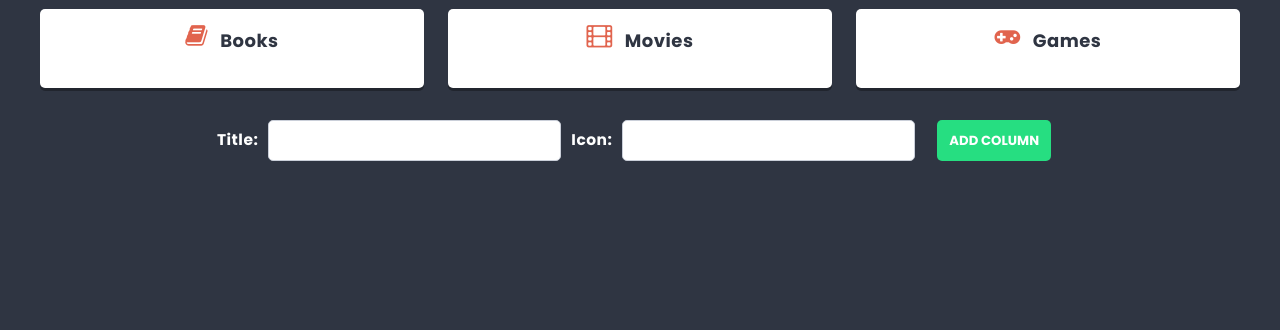
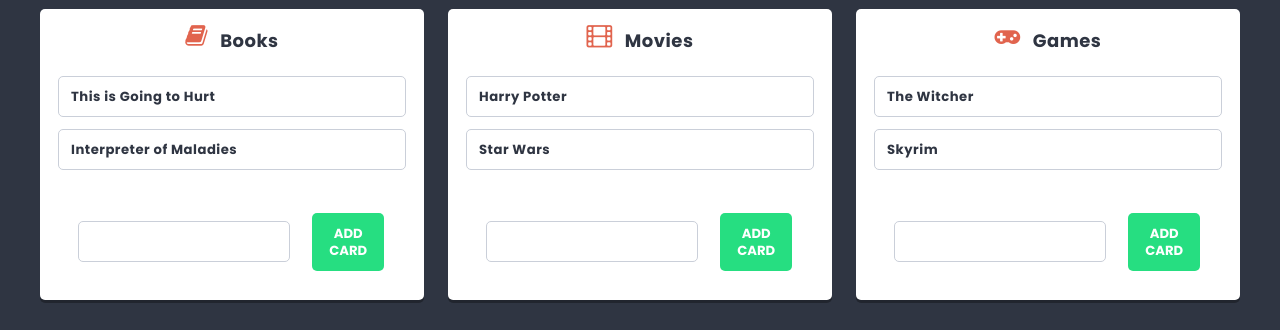
Before and after one commit to Wojczi96/react, a React (Create React App) app: page / in a window 1280 px wide. Shown: the part 560-890 px from the top of the page. Before the commit the page ends 800 px from the top, so only its background shows below. Built offline with nearby package versions, Linux system fonts and the light colour scheme.

Commit message:
Creat new components and finish it

```diff
--- /dev/null
+++ b/src/components/Card/Card.js
@@ -0,0 +1,9 @@
+import styles from './Card.module.scss';
+
+const Card = props => {
+    return (
+        <li className={styles.card}>{props.title}</li>
+    )
+}
+
+export default Card;
--- /dev/null
+++ b/src/components/Card/Card.module.scss
@@ -0,0 +1,13 @@
+@import '../../styles/settings.scss';
+
+.card {
+    position: relative;
+    background: $color-light;
+    border: 1px solid lighten($color-dark, 60%);
+    padding: $base-size;
+    margin: 0 0 $base-size 0;
+    border-radius: $radius;
+    display: flex;
+    justify-content: space-between;
+    font-weight: bold;
+}
--- /dev/null
+++ b/src/components/CardForm/CardForm.js
@@ -0,0 +1,22 @@
+import { useState } from "react";
+import TextInput from "../TextInput/TextInput";
+import styles from './CardForm.module.scss'
+import Button from "../Button/Button";
+
+
+const CardForm = props => {
+    const [title, setTitle] = useState('');
+    const handleSubmit = e => {
+        e.preventDefault();
+        props.action({ title: title }, props.columnId);
+        setTitle('');
+    }
+    return (
+        <form onSubmit={handleSubmit} className={styles.cardForm}>
+            <TextInput value={title} onChange={e => setTitle(e.target.value)} />
+            <Button>Add card</Button>
+        </form>
+    )
+}
+
+export default CardForm;
--- /dev/null
+++ b/src/components/CardForm/CardForm.module.scss
@@ -0,0 +1,8 @@
+@import '../../styles/settings.scss';
+
+.cardForm {
+    display: flex;
+    justify-content: center;
+    align-items: center;
+    padding: 10px;
+}
--- a/src/components/Column/Column.js
+++ b/src/components/Column/Column.js
@@ -1,8 +1,15 @@
 import styles from './Column.module.scss';
+import Card from '../Card/Card';
+import CardForm from '../CardForm/CardForm';
 
 const Column = props => {
+
     return (<article className={styles.column}>
         <h2 className={styles.title}><span className={styles.icon + ' fa fa-' + props.icon} />{props.title}</h2>
+        <ul className={styles.cards}>
+            {props.cards.map(card => <Card key={card.id} title={card.title} />)}
+        </ul>
+        <CardForm columnId={props.id} action={props.addCard} />
     </article>)
 }
 
--- a/src/components/List/List.js
+++ b/src/components/List/List.js
@@ -6,13 +6,48 @@
 
 const List = () => {
     const [columns, setColumns] = useState([
-        { id: 1, title: 'Books', icon: 'book' },
-        { id: 2, title: 'Movies', icon: 'film' },
-        { id: 3, title: 'Games', icon: 'gamepad' }
+        {
+            id: 1,
+            title: 'Books',
+            icon: 'book',
+            cards: [
+                { id: 1, title: 'This is Going to Hurt' },
+                { id: 2, title: 'Interpreter of Maladies' }
+            ]
+        },
+        {
+            id: 2,
+            title: 'Movies',
+            icon: 'film',
+            cards: [
+                { id: 1, title: 'Harry Potter' },
+                { id: 2, title: 'Star Wars' }
+            ]
+        },
+        {
+            id: 3,
+            title: 'Games',
+            icon: 'gamepad',
+            cards: [
+                { id: 1, title: 'The Witcher' },
+                { id: 2, title: 'Skyrim' }
+            ]
+        }
     ]);
+    const addCard = (newCard, columnId) => {
+        const columnsUpdated = columns.map(column => {
+            if(column.id === columnId)
+                return {...column, cards: [...column.cards, { id: shortid(), title: newCard.title }]}
+            else
+                return column
+        })
+        setColumns(columnsUpdated);
+    }
+
     const addColumn = newColumn => {
-        setColumns([...columns, { id: shortid(), title: newColumn.title, icon: newColumn.icon }]);
+        setColumns([...columns, { id: shortid(), title: newColumn.title, icon: newColumn.icon, cards: [] }]);
     };
+
     return (
         <div className={styles.list}>
             <header className={styles.header}>
@@ -20,7 +55,7 @@
                 </header>
             <p className={styles.description}>Interesting things I want to check out</p>
             <section className={styles.columns}>
-                {columns.map(column => <Column key={column.id} title={column.title} icon={column.icon} />)}
+                {columns.map(column => <Column id={column.id} title={column.title} icon={column.icon} cards={column.cards} addCard={addCard}/>)}
             </section>
             <ColumnForm action={addColumn}/>
         </div>
```
